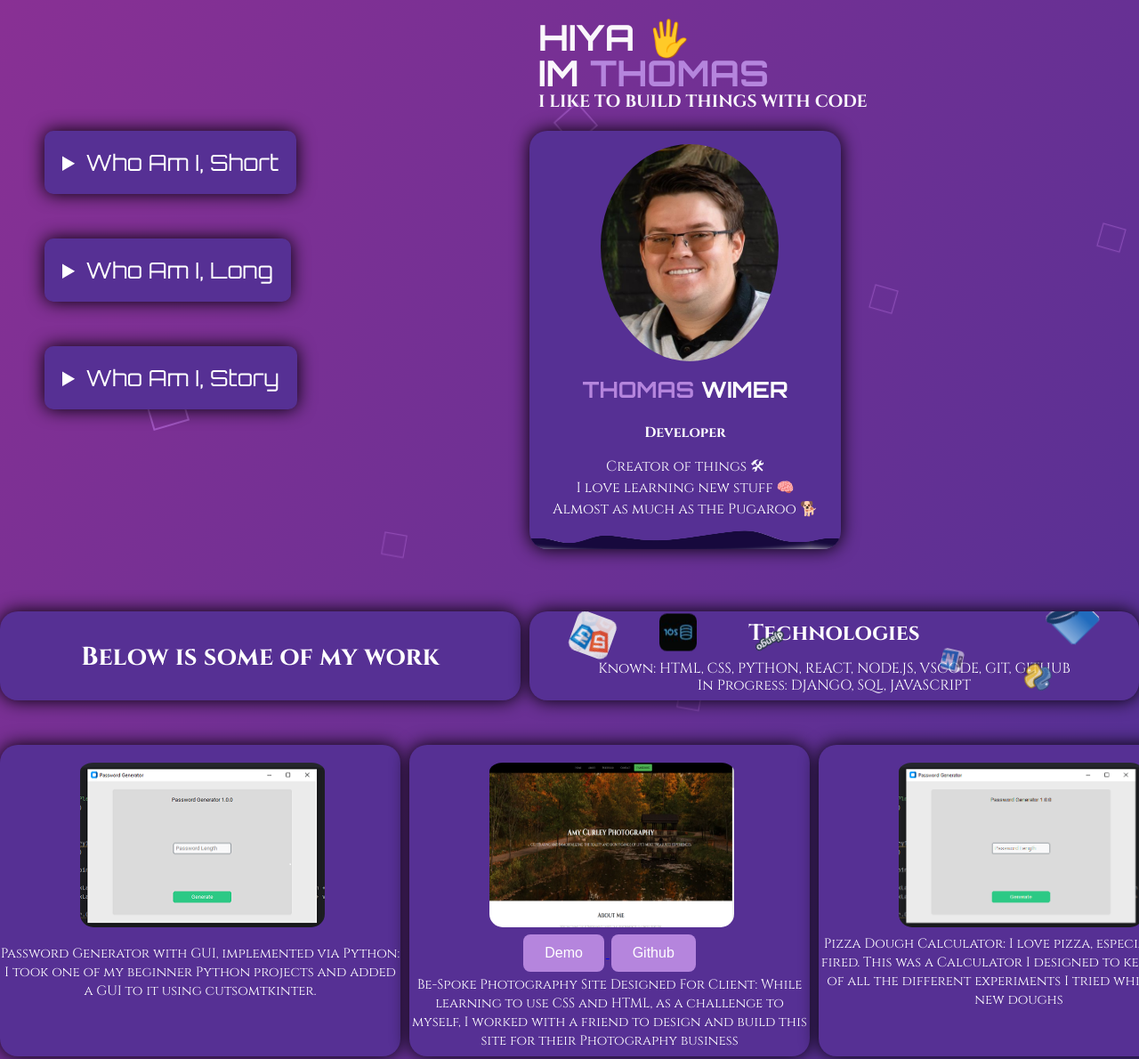
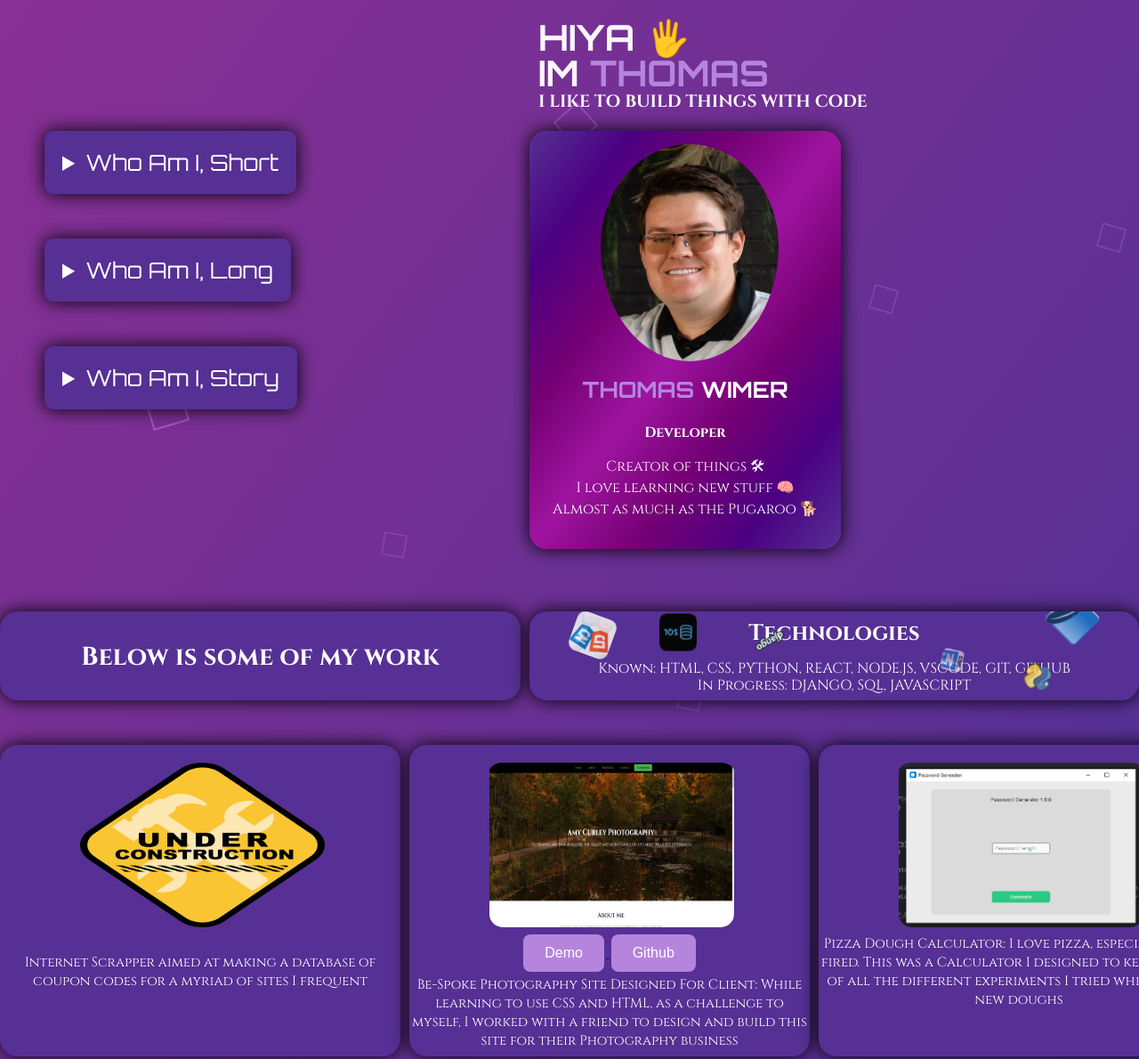
Before and after one commit to Lasoros/My-site---Portfolio, a plain HTML site: page index.html in a window 1280 px wide. Shown: the part 13-1203 px from the top of the page at 89% size. Drawn offline with Linux system fonts and the light colour scheme.

Commit message:
Edited Projects/Made Site Less Busy

```diff
--- a/index.html
+++ b/index.html
@@ -61,7 +61,7 @@
               <details>
                 <summary>Who Am I, Long</summary>
                 <div class="faq-animate">
-                  <p>Lorem ipsum dolor sit amet, consectetur adipisicing elit. Quisquam ipsum aut ea nemo commodi porro, corporis vel ad error esse.</p>
+                  <p>I love the fact that as an, all be it new, Programmer you can make something from nothing. (Finish the rest)</p>
                 </div>
               </details>
             </div>
@@ -86,7 +86,8 @@
    -->
       <div class="wrapper-me">
         <div class="wave-image">
-          <div class="waves" style="background-image: url(/images/newave.png);"></div>
+          <!-- <div class="waves" style="background-image: url(/images/newave.png);"></div> -->
+           <!-- No longer need above as it makes site look to busy/anmiation wasnt that great -->
         <div class="image-area">
           <img src="/images/edited450x550.jpg" alt="Headshot of Thomas Wimer">
         </div>
@@ -134,9 +135,9 @@
     <div class="container-languages">
       <div class="wrapper-pojects">
         <div class="image-area-proj">
-          <img src="/images/python_pass_gen_300px.png" alt="">
+          <img src="/images/undercontruction275.png" alt="">
         </div>
-        <div class="text-proj"><br>Password Generator with GUI, implemented via Python: I took one of my beginner Python projects and added a GUI to it using cutsomtkinter.</div>
+        <div class="text-proj"><br>Internet Scrapper aimed at making a database of coupon codes for a myriad of sites I frequent</div>
       </div>
 
       <div class="wrapper-pojects">
@@ -177,11 +178,21 @@
           <br><br>Snake Game Built Via JS in React</div>
       </div>
 
+
       <div class="wrapper-pojects">
         <div class="image-area-proj">
-          <img src="/images/python_pass_gen_100px.png" alt="">
+          <img src="/images/fobsite.png" alt="">
         </div>
-        <div class="text-proj"><br>Beavercreek Car Fob: Designed and implemented website for my side business of auto motive key fob cloning and repair</div>
+        <div class="text-proj">
+          <br><br><br>
+          <a href="https://fob-site.thomaswimer.com" target="_blank">
+            <button class="live demo">  Demo </button>
+          </a>
+          <!-- replace link with actual when site is done -->
+          <a href="https://github.com/Lasoros" target="_blank">
+            <button class="Github">  Github </button>
+          </a>
+          <br>Beavercreek Car Fob: Designed and implemented website for my side business of auto motive key fob cloning and repair</div>
       </div>
 
       <div class="wrapper-pojects">
--- a/style.css
+++ b/style.css
@@ -321,13 +321,13 @@ button:hover {
 }
 
 .wrapper-me {
+    background: linear-gradient(to bottom right, #563094 , #4b0082, #740074 , #9f149f , #740074, #4b0082 , #563094);
     position: relative;
     width: 350px;
     height: 470px;
     overflow: hidden;
     border-radius: 20px;
     box-shadow: 0 0 20px #000000;
-    background: #563094;
     display: grid;
     justify-content: center;
     align-items: start;
@@ -667,23 +667,6 @@ button:hover {
     animation-fill-mode: both;
 }
 
-
-.wrapper-me {
-    position: relative;
-    width: 350px;
-    height: 470px;
-    overflow: hidden;
-    border-radius: 20px;
-    box-shadow: 0 0 20px #000000;
-    background: #563094;
-    display: grid;
-    justify-content: center;
-    align-items: start;
-    flex-direction: column;
-    color: #fff;
-    margin-top: 50px;
-}
-
 details {
     z-index: 1;
 }
```
Also changed, not shown: images/fobsite.png (added).
